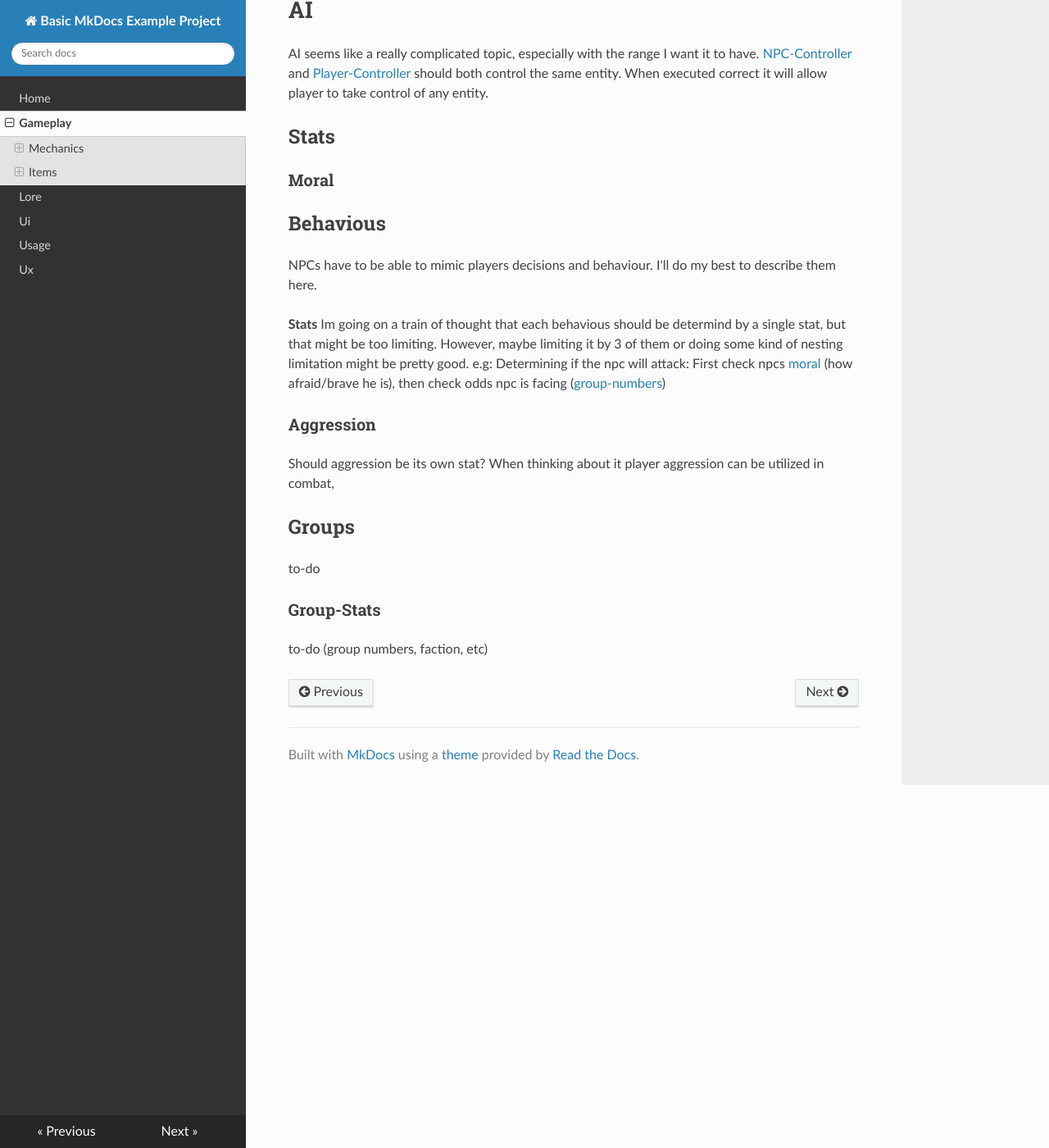
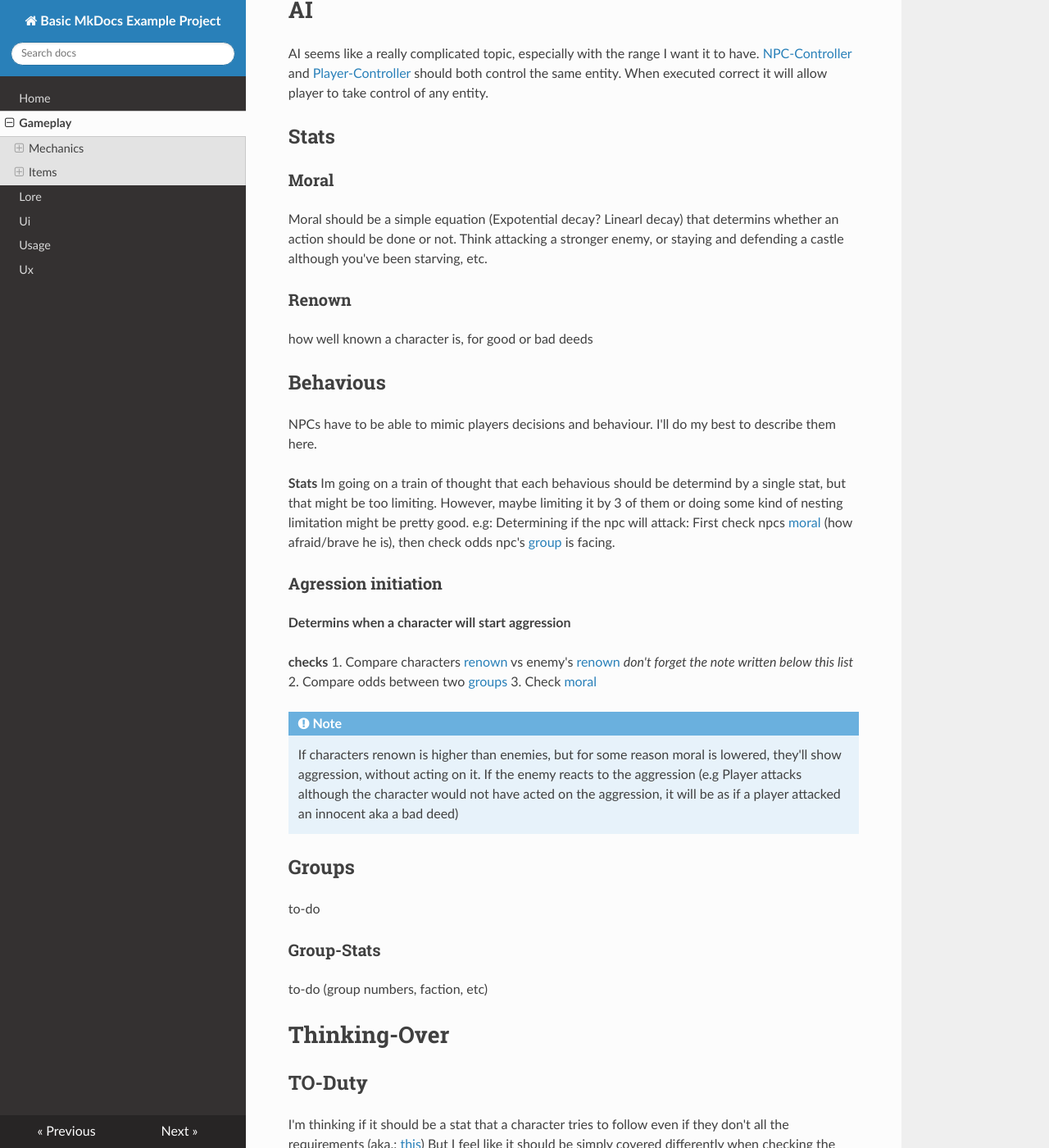
Before and after one commit to dsinjakovic/docs.the-quest, an MkDocs documentation site: the page built from docs/gameplay.md, in a window 1280 px wide and 1400 px high, scrolled down 1214 px. Shown: the whole window at 82% size. Built offline with MkDocs 1.6.1, drawn with Linux system fonts in a browser that asks for light colours; nearby versions of some CDN libraries; some of the changed text lies outside the part shown.

Commit message:
Update gameplay.md

```diff
--- a/docs/gameplay.md
+++ b/docs/gameplay.md
@@ -45,17 +45,32 @@ AI seems like a really complicated topic, especially with the range I want it to
 
 ### Moral
 
+Moral should be a simple equation (Expotential decay? Linearl decay) that determins whether an action should be done or not. Think attacking a stronger enemy, or staying and defending a castle although you've been starving, etc.
+
+### Renown
+
+how well known a character is, for good or bad deeds
+
 ## Behavious
 
 NPCs have to be able to mimic players decisions and behaviour. I'll do my best to describe them here.
 
 **Stats**
 Im going on a train of thought that each behavious should be determind by a single stat, but that  might be too limiting. However, maybe limiting it by 3 of them or doing some kind of nesting limitation might be pretty good.
-e.g: Determining if the npc will attack: First check npcs [moral](#Moral) (how afraid/brave he is), then check odds npc is facing ([group-numbers](#Group-Stats))
+e.g: Determining if the npc will attack: First check npcs [moral](#Moral) (how afraid/brave he is), then check odds npc's [group](#Group-Stats) is facing.
 
-### Aggression
+### Agression initiation
+**Determins when a character will start aggression**
 
-Should aggression be its own stat? When thinking about it player aggression can be utilized in combat,
+**checks**
+1. Compare characters [renown](#Renown) vs enemy's [renown](#Renown) *don't forget the note written below this list*
+2. Compare odds between two [groups](#Group-Stats)
+3. Check [moral](#Moral)
+
+!!! note
+    If characters renown is higher than enemies, but for some reason moral is lowered, they'll show aggression, without acting on it. If the enemy reacts to the aggression (e.g Player attacks although the character would not have acted on the aggression, it will be as if a player attacked an innocent aka a bad deed)
+
+
 
 ## Groups
 
@@ -64,3 +79,13 @@ to-do
 ### Group-Stats
 
 to-do (group numbers, faction, etc)
+
+
+
+
+
+# Thinking-Over
+
+## TO-Duty
+I'm thinking if it should be a stat that a character tries to follow even if they don't all the requirements (aka.: [this](#agression-initiation))
+But I feel like it should be simply covered differently when checking the aggression
```
